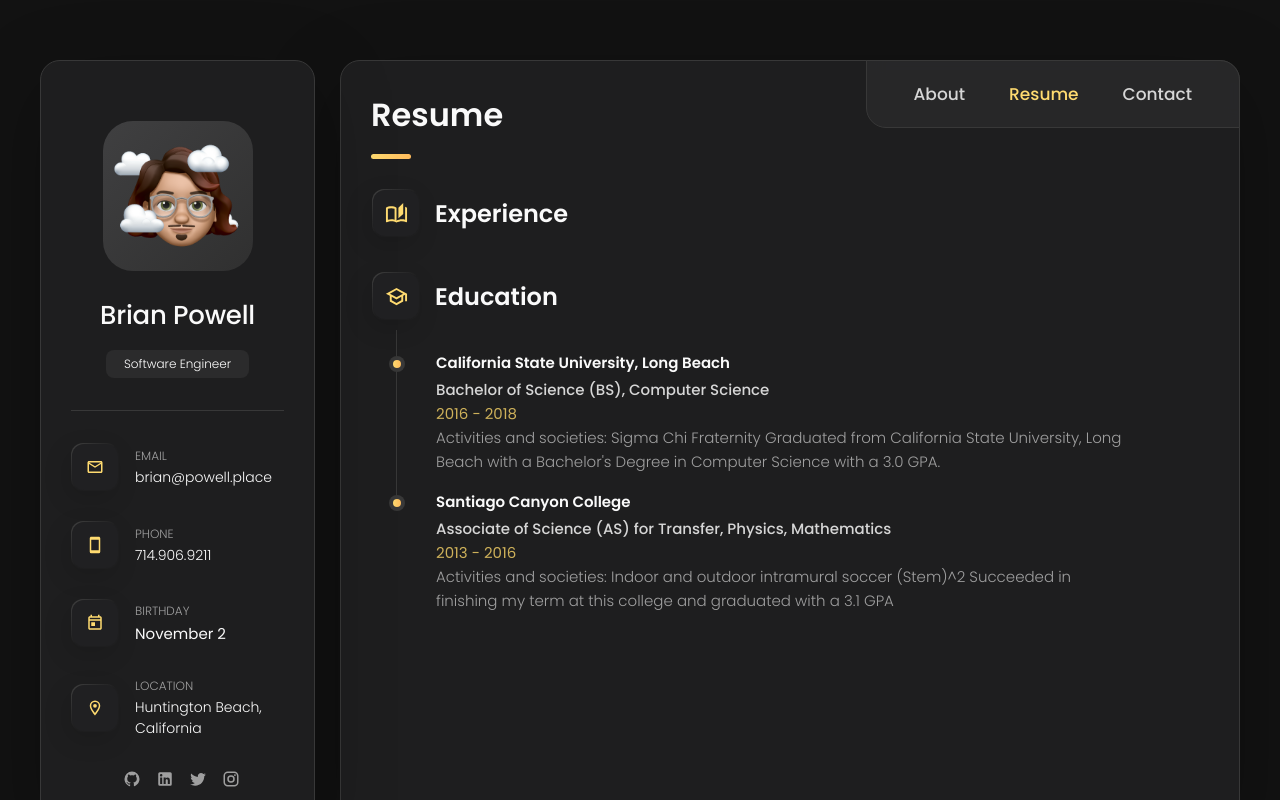
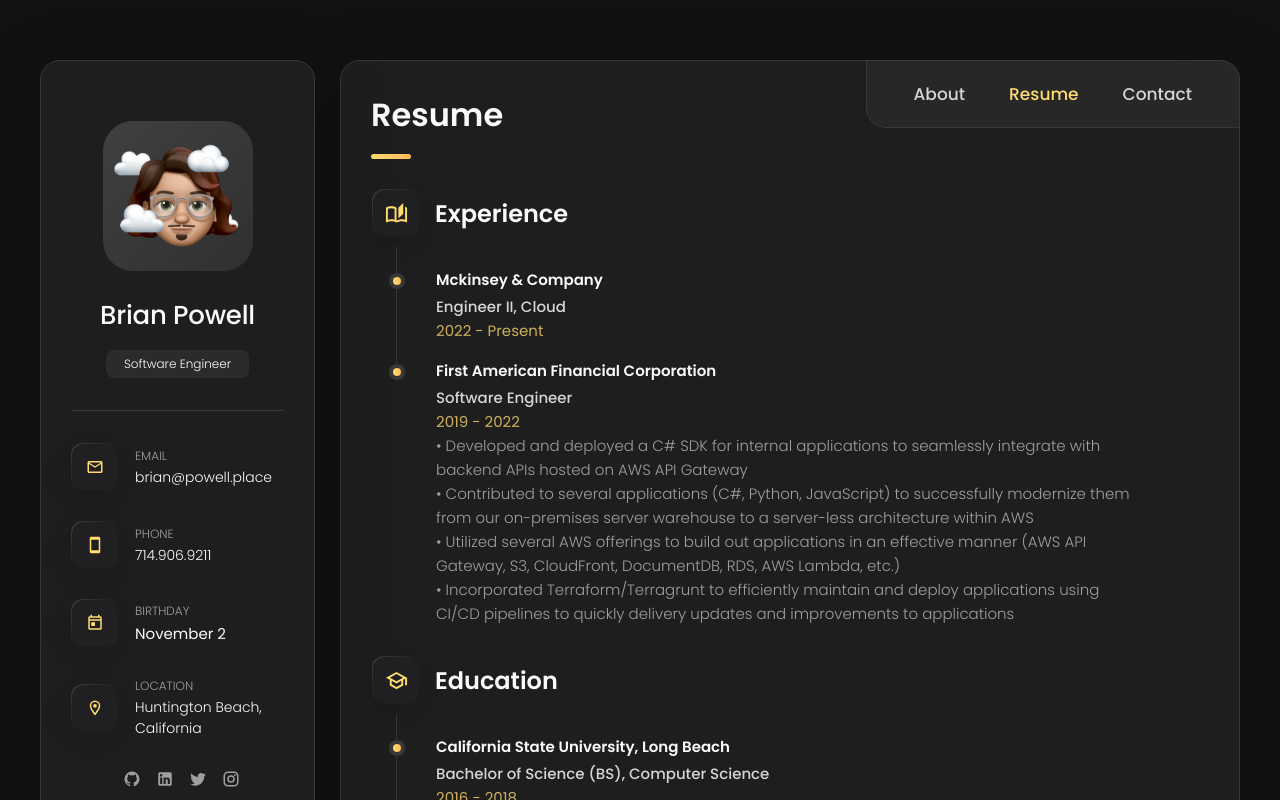
Before and after one commit to BriianPowell/collective, a Next.js app: page / in a window 1280 px wide. Both pictures are taken after a click on the button "Resume". Shown: the top 800 px of the page. Built offline with nearby package versions, Linux system fonts and the light colour scheme; no server answers.

Commit message:
Completed Resume section and styling, added some more Vars to personal data

```diff
--- a/src/assets/css/resume.module.scss
+++ b/src/assets/css/resume.module.scss
@@ -77,6 +77,10 @@
   line-height: 1.6;
 }
 
+.social_link {
+  color: var(--white-2);
+}
+
 /*
 ** LARGER THAN 580PX SCREEN
 */
--- a/src/components/resume.tsx
+++ b/src/components/resume.tsx
@@ -3,7 +3,11 @@ import { FC } from 'react'
 import { IPersonalData } from 'types/index'
 
 import Icon from '@mdi/react'
-import { mdiSchoolOutline, mdiBookOpenPageVariantOutline } from '@mdi/js'
+import {
+  mdiSchoolOutline,
+  mdiBookOpenPageVariantOutline,
+  mdiCertificateOutline,
+} from '@mdi/js'
 
 import sharedStyles from 'css/shared.module.scss'
 import resumeStyles from 'css/resume.module.scss'
@@ -45,55 +49,19 @@ export const Resume: FC<IPersonalData> = props => {
         </ol>
       </section>
 
-      {/*<section className="skill">
-        <h3 className="h3 skills-title">My skills</h3>
+      <section className={resumeStyles.timeline}>
+        <div className={resumeStyles.title_wrapper}>
+          <div className={sharedStyles.icon_box}>
+            <Icon path={mdiCertificateOutline} />
+          </div>
 
-        <ul className="skills-list content-card">
-          <li className="skills-item">
-            <div className="title-wrapper">
-              <h5 className="h5">Web design</h5>
-              <data value="80">80%</data>
-            </div>
+          <h3 className={sharedStyles.h3}>Certificates</h3>
+        </div>
 
-            <div className="skill-progress-bg">
-              <div className="skill-progress-fill" style="width: 80%;"></div>
-            </div>
-          </li>
-
-          <li className="skills-item">
-            <div className="title-wrapper">
-              <h5 className="h5">Graphic design</h5>
-              <data value="70">70%</data>
-            </div>
-
-            <div className="skill-progress-bg">
-              <div className="skill-progress-fill" style="width: 70%;"></div>
-            </div>
-          </li>
-
-          <li className="skills-item">
-            <div className="title-wrapper">
-              <h5 className="h5">Branding</h5>
-              <data value="90">90%</data>
-            </div>
-
-            <div className="skill-progress-bg">
-              <div className="skill-progress-fill" style="width: 90%;"></div>
-            </div>
-          </li>
-
-          <li className="skills-item">
-            <div className="title-wrapper">
-              <h5 className="h5">WordPress</h5>
-              <data value="50">50%</data>
-            </div>
-
-            <div className="skill-progress-bg">
-              <div className="skill-progress-fill" style="width: 50%;"></div>
-            </div>
-          </li>
+        <ul className={resumeStyles.timeline_list}>
+          <>{renderCertificates(props.about.certificates)}</>
         </ul>
-      </section> */}
+      </section>
     </article>
   )
 }
@@ -108,8 +76,6 @@ function renderTimeline(
       }[]
     | undefined,
 ) {
-  console.log(JSON.stringify(data, null, 2))
-
   return data?.map(item => {
     return (
       <li className={resumeStyles.timeline_item} key={item.organization}>
@@ -125,8 +91,46 @@ function renderTimeline(
         </span>
         <span>{item.duration}</span>
 
-        <p className={resumeStyles.timeline_text}>{item.text}</p>
+        <ol className={resumeStyles.timeline_text}>
+          {item.text?.split('//').map((item, k) => {
+            if (item != '') return <li key={k}>&#x2022; {item}</li>
+          })}
+        </ol>
       </li>
     )
   })
 }
+
+function renderCertificates(
+  data:
+    | {
+        title?: string | undefined
+        organization?: string | undefined
+        link?: string | undefined
+      }[]
+    | undefined,
+) {
+  return data?.map(item => {
+    return (
+      <li className={resumeStyles.timeline_item} key={item.title}>
+        <h4
+          className={[sharedStyles.h4, resumeStyles.timeline_item_title].join(
+            ' ',
+          )}
+        >
+          <a
+            href={item.link}
+            target="_blank"
+            rel="noreferrer"
+            className={resumeStyles.social_link}
+          >
+            {item.title}
+          </a>
+        </h4>
+        <span>
+          <b>{item.organization}</b>
+        </span>
+      </li>
+    )
+  })
+}
--- a/src/data.ts
+++ b/src/data.ts
@@ -81,15 +81,35 @@ export const data: IPersonalData = {
         organization: 'California State University, Long Beach',
         duration: '2016 - 2018',
         title: 'Bachelor of Science (BS), Computer Science',
-        text: "Activities and societies: Sigma Chi Fraternity Graduated from California State University, Long Beach with a Bachelor's Degree in Computer Science with a 3.0 GPA.",
+        text: "Activities and Societies: Sigma Chi Fraternity//Graduated with a Bachelor's Degree in Computer Science with a 3.0 GPA.",
       },
       {
         organization: 'Santiago Canyon College',
         duration: '2013 - 2016',
         title: 'Associate of Science (AS) for Transfer, Physics, Mathematics',
-        text: 'Activities and societies: Indoor and outdoor intramural soccer (Stem)^2 Succeeded in finishing my term at this college and graduated with a 3.1 GPA',
+        text: 'Activities and Societies: Indoor and outdoor intramural soccer, (Stem)^2//Succeeded in completing my tenure and graduated with a 3.1 GPA',
       },
     ],
-    experience: [{ organization: '', duration: '', title: '', text: '' }],
+    experience: [
+      {
+        organization: 'Mckinsey & Company',
+        duration: '2022 - Present',
+        title: 'Engineer II, Cloud',
+        text: '',
+      },
+      {
+        organization: 'First American Financial Corporation',
+        duration: '2019 - 2022',
+        title: 'Software Engineer',
+        text: 'Developed and deployed a C# SDK for internal applications to seamlessly integrate with backend APIs hosted on AWS API Gateway//Contributed to several applications (C#, Python, JavaScript) to successfully modernize them from our on-premises server warehouse to a server-less architecture within AWS//Utilized several AWS offerings to build out applications in an effective manner (AWS API Gateway, S3, CloudFront, DocumentDB, RDS, AWS Lambda, etc.)//Incorporated Terraform/Terragrunt to efficiently maintain and deploy applications using CI/CD pipelines to quickly delivery updates and improvements to applications',
+      },
+    ],
+    certificates: [
+      {
+        title: 'Solutions Architect - Associate',
+        organization: 'Amazon Web Services (AWS)',
+        link: 'https://www.credly.com/badges/1861a356-44d4-47ea-9276-f41af470d87c',
+      },
+    ],
   },
 }
--- a/src/types/IPersonalData.ts
+++ b/src/types/IPersonalData.ts
@@ -71,5 +71,10 @@ export interface IPersonalData {
       title?: string
       text?: string
     }[]
+    certificates?: {
+      title?: string
+      organization?: string
+      link?: string
+    }[]
   }
 }
```
